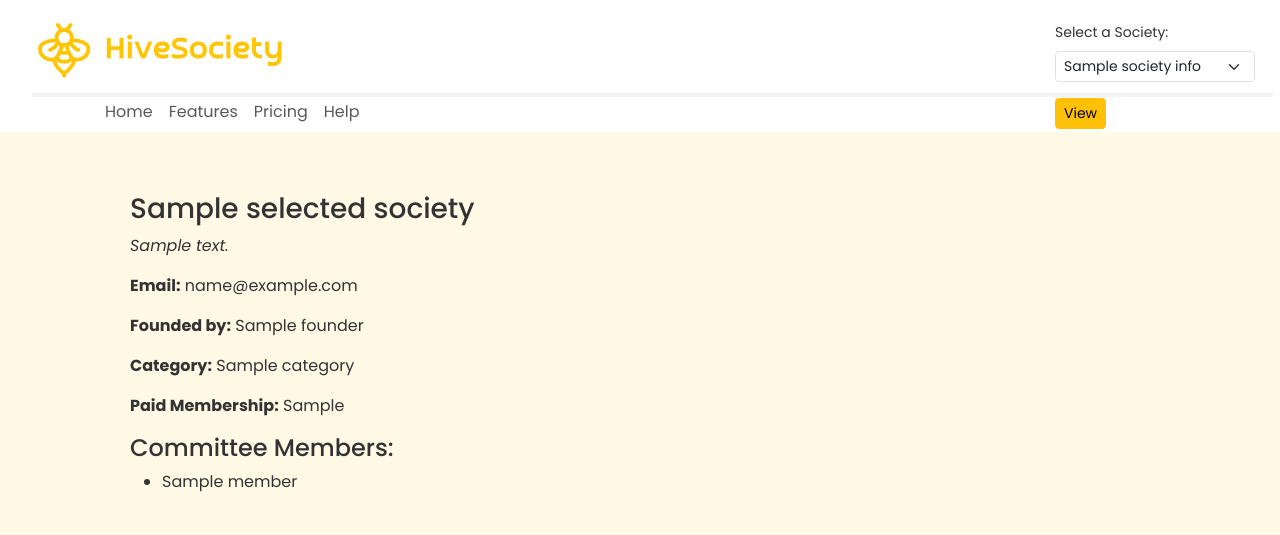
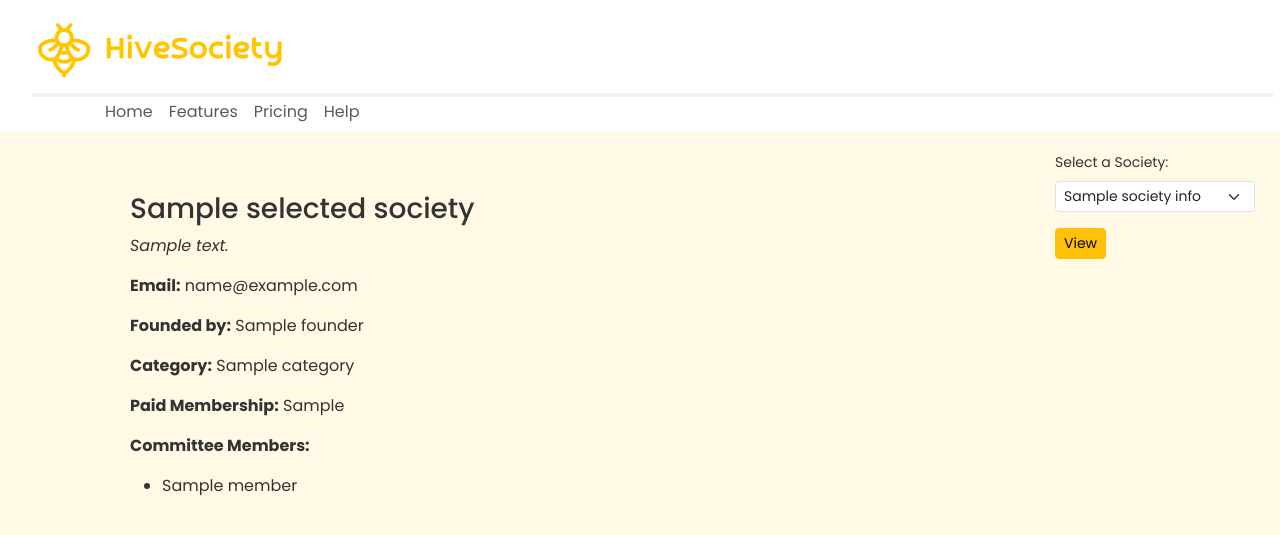
Before and after one commit to dilaramksh/dinasaurs_project, a Django app: template social_media/templates/student/student_societies.html in a window 1280 px wide. Shown: the top 535 px of the page. Run offline with Django 5.2, Linux system fonts and the light colour scheme; the template is opened without the code that fills it: most values are stand-ins (such as "Sample title", 1, 10 or a date in 2020); some web fonts are replaced.

Commit message:
update viewsocieties

```diff
--- a/social_media/models/membership.py
+++ b/social_media/models/membership.py
@@ -8,8 +8,14 @@ class Membership(models.Model):
     user = models.ForeignKey(User, on_delete=models.CASCADE)
     society_role =  models.ForeignKey(SocietyRole, on_delete=models.CASCADE)
 
+
     class Meta:
         """User cannot have the same role in the same society more than once."""
         constraints = [
             models.UniqueConstraint(fields=["user", "society_role"], name="unique_user_role_in_society")
         ]
+
+    # Can be added to helpers
+    def is_committee_member(self):
+        """Returns True if the membership is a committee role."""
+        return self.society_role.is_committee_role()
--- a/social_media/models/society_role.py
+++ b/social_media/models/society_role.py
@@ -12,3 +12,8 @@ class SocietyRole(models.Model):
         constraints = [
             models.UniqueConstraint(fields=["society", "role_name"], name="unique_society_role")
         ]
+
+    def is_committee_role(self):
+        """Determine if the role is a committee role."""
+        # Change to standard member in seeder?
+        return self.role_name.lower() not in ["member", "standard member"]
--- a/social_media/templates/student/student_societies.html
+++ b/social_media/templates/student/student_societies.html
@@ -5,7 +5,7 @@
 
 {% block content %}
     <div class="container">
-        <div class="dropdown-container" style="position: absolute; top: 20px; right: 25px;">
+        <div class="dropdown-container" style="position: absolute; top: 150px; right: 25px;">
             <form method="GET" action="{% url 'student_societies' %}">
                 <div class="mb-3">
                     <label for="societySelect" class="form-label" style="font-size: 14px;">Select a Society:</label>
@@ -31,8 +31,7 @@
             <p><strong>Founded by:</strong> {{ selected_society.founder }}</p>
             <p><strong>Category:</strong> {{ selected_society.category }}</p>
             <p><strong>Paid Membership:</strong> {{ selected_society.paid_membership }}</p>
-
-            <h4>Committee Members:</h4>
+            <p><strong>Committee Members:</strong>
             {% if committee_members %}
                 <ul>
                     {% for member in committee_members %}
@@ -42,6 +41,7 @@
             {% else %}
                 <p>No committee members found for this society.</p>
             {% endif %}
+
         {% else %}
             <p class="text-muted text-center">Please select a society to view details.</p>
         {% endif %}
```
